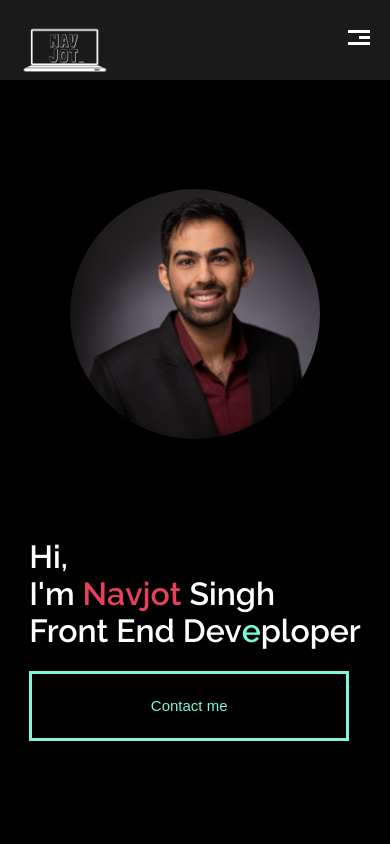
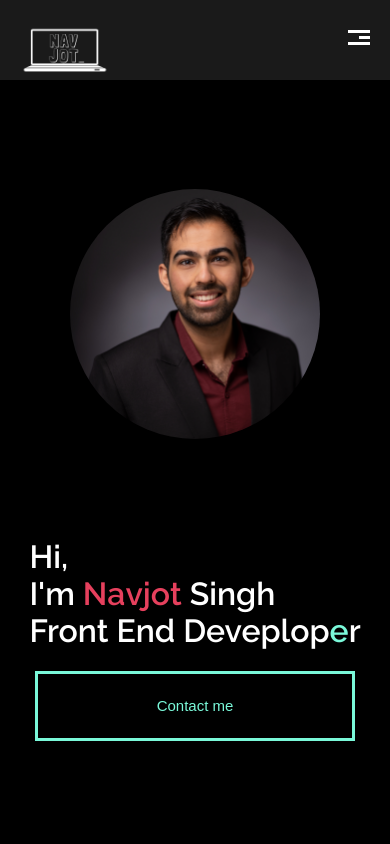
Before and after one commit to navjotsingh96/navjot-singh, an Angular app: page / in a window 390 px wide. Shown: the top 844 px of the page. Built offline with nearby package versions, Linux system fonts and the light colour scheme.

Commit message:
some last changes

```diff
--- a/src/app/header/header.component.scss
+++ b/src/app/header/header.component.scss
@@ -251,7 +251,19 @@
         }
     }
 
-    @media (max-width: 1075px) {
+    @media(max-width: 1170px) {
+        header {
+            padding-left: 10%;
+        }
+    }
+
+    @media(max-width:920px) {
+        header {
+            padding-left: 5%;
+        }
+    }
+
+    @media (max-width: 875px) {
         header {
             display: none;
         }
--- a/src/app/main/main.component.html
+++ b/src/app/main/main.component.html
@@ -10,9 +10,14 @@
                     <span>o</span>
                     <span>t</span>
                 </a>
-                Singh<br>Front End Dev<span class="e-color">e</span>ploper
+                Singh
+                <div class="flex-wrap">
+                    <div style="margin-right: 8px;"><span>Front End</span></div>
+                    <div class="e-color"> Deveplop<span>e</span>r
+                    </div>
+                </div>
             </h1>
-            <div data-aos="fade-left" data-aos-duration="1200" class="contact">
+            <div data-aos="fade-left" data-aos-duration="1200" class="contact btn-class">
                 <a href="#contact"> <button class="contact-btn"> Contact me</button></a>
             </div>
         </div>
--- a/src/app/main/main.component.scss
+++ b/src/app/main/main.component.scss
@@ -131,6 +131,7 @@ h1 {
 /*HOver on e letter*/
 
 .e-color {
+    span {
         display: inline-block;
         color: #7AF8D9;
         height: 60px;
@@ -138,6 +139,12 @@ h1 {
             animation: falling 2s ease-out;
             transform-origin: bottom center;
         }
+    }
+}
+
+.flex-wrap {
+    display: flex;
+    flex-wrap: wrap;
 }
 
 @keyframes falling {
@@ -240,7 +247,17 @@ h1 {
     display: flex;
 }
 
-@media(max-width:1075px) {
+@media(max-width:1190px) {
+    h1 {
+        font-size: 45px;
+    }
+    .main-image {
+        width: 300px;
+        height: 300px;
+    }
+}
+
+@media(max-width:875px) {
     .main-container {
         flex-direction: column-reverse;
         padding-top: 110px;
@@ -269,4 +286,13 @@ h1 {
     .bgr-clr {
         height: auto;
     }
+    .btn-class {
+        justify-content: center;
     }
+}
+
+@media(max-width:330px) {
+    .e-color {
+        margin-left: 0;
+    }
+}
--- a/src/styles.scss
+++ b/src/styles.scss
@@ -12,7 +12,7 @@ html {
 }
 
 h1 {
-    font-size: 64px;
+    font-size: 55px;
     color: white;
 }
 
```
Lines whose indentation alone changed are shown as unchanged.
